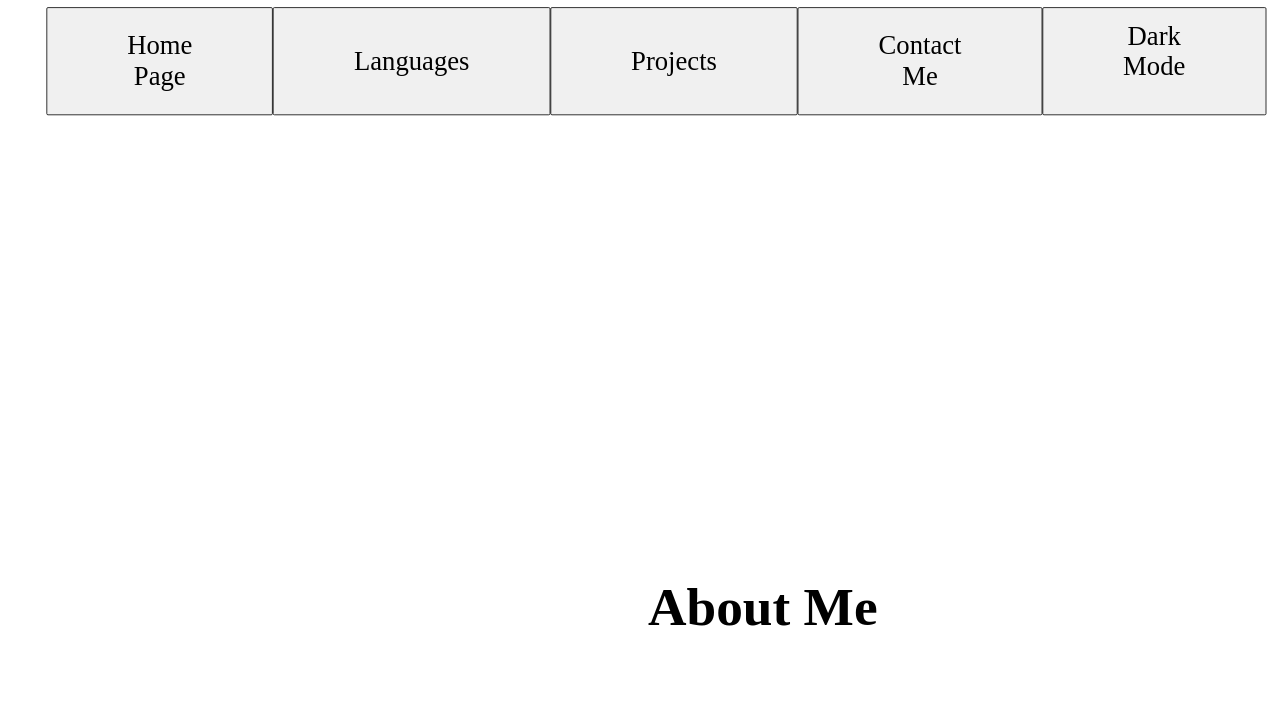
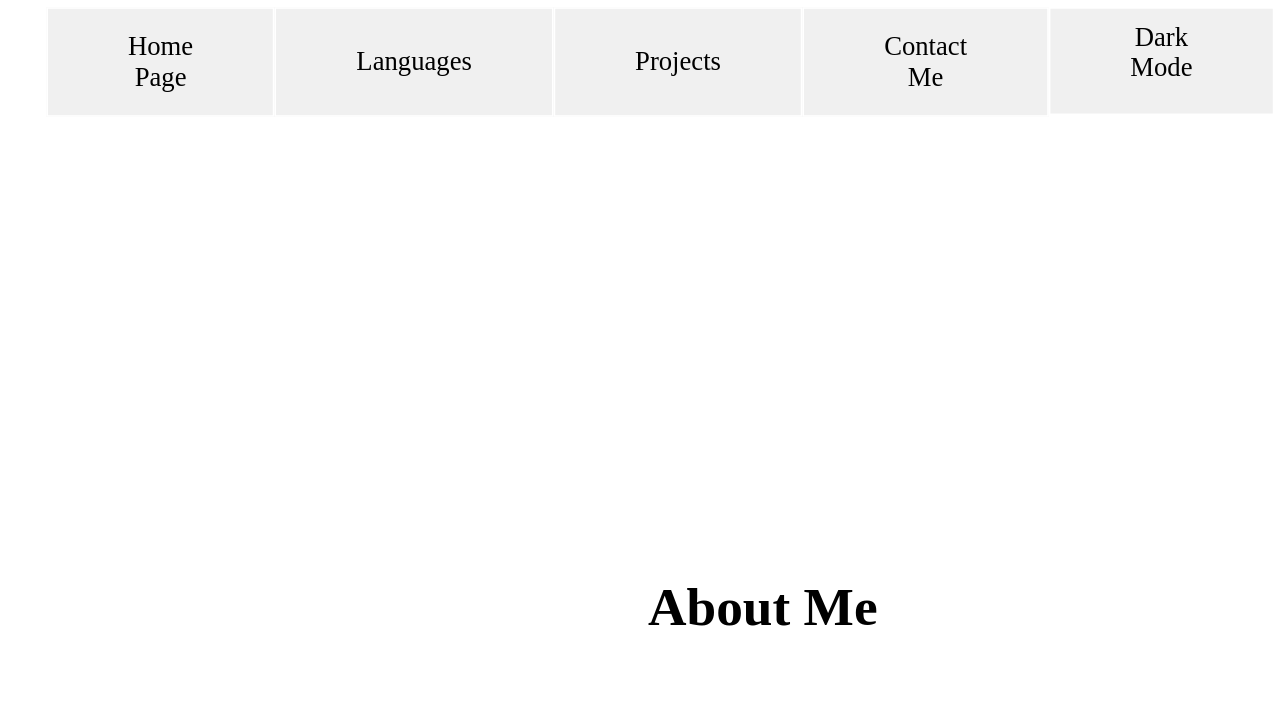
Before and after one commit to KayleDee/portfolio, a plain HTML site: page index.html in a window 1280 px wide. Both pictures are taken after a click on the button "Dark Mode". Shown: the top 725 px of the page. Drawn offline with Linux system fonts and the light colour scheme.

Commit message:
pushing current portfolio

```diff
--- a/style.css
+++ b/style.css
@@ -150,7 +150,7 @@
     /* border:3px rgb(64, 255, 0) solid */
 }
 #dark_button{
-    border:solid 1px black;
+
     height:135px;
     border-radius: 2px;
     display: flex;
@@ -166,6 +166,9 @@
     background-color: #7473731b;
     display: flex;
     align-content: center;
+    border: none;
+    font-family:'Times New Roman', Times, serif;
+
 }
 .dark .DM :hover{
     border:none;
@@ -174,7 +177,7 @@
     color:black;
     display: flex;
     align-content: center;
-
+    border: solid white 2px;
     font-family:'Times New Roman', Times, serif;
 }
 
@@ -187,10 +190,9 @@
 }
 .dark .options{
     color: rgb(0, 0, 0);
-    border: solid 1px;
     display: flex;
     align-items: center;
-    border-radius: 2px;
+    border: solid white 2px;
 }
 .about_me_para{
     display:flex;
@@ -281,6 +283,7 @@
     display: flex;
     position:relative;
     background-color: #7473731b;
+    align-content: center;
     /* border:solid 3px red; */
 
 }
```
